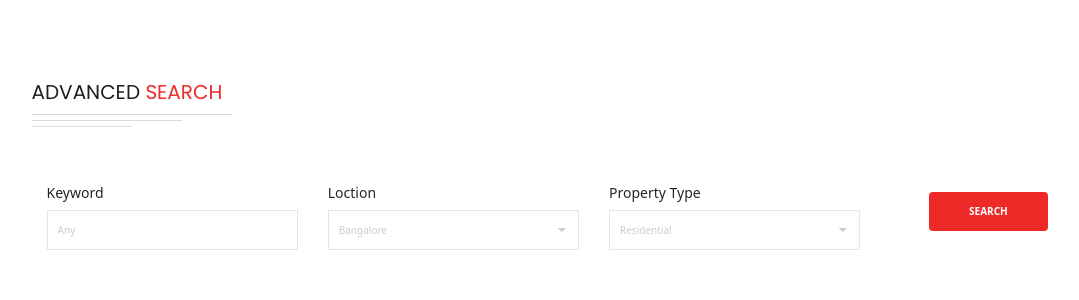
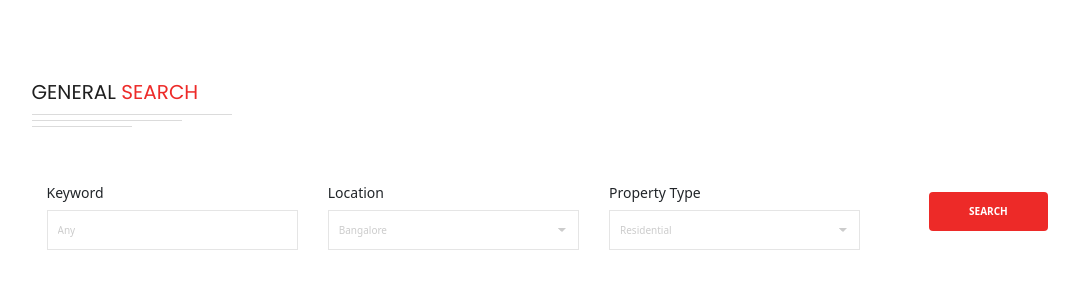
Before and after one commit to himanshusearchhomeindia/GeneralSearch, a Django app: page / in a window 1280 px wide. Shown: the top 300 px of the page, without its empty margins (46-1125 px from the left). Run offline with Django 3.2, Linux system fonts and the light colour scheme; some libraries are stand-ins or nearby versions.

Commit message:
some modifications

```diff
--- a/RESTAPIProj/RESTAPIApp/serializers.py
+++ b/RESTAPIProj/RESTAPIApp/serializers.py
@@ -11,4 +11,4 @@ class PropertyListSerializer(serializers.ModelSerializer):
         This meta class is used to convert the data sent in a HTTP request to a Django object and a Django object to a valid response data.
         """
         model = PropertyList  #db model name.
-        fields = '__all__'  #model fields.
+        fields = '__all__'  #model fields here i am selecting all the fields.
--- a/RESTAPIProj/RESTAPIApp/static/js/index.js
+++ b/RESTAPIProj/RESTAPIApp/static/js/index.js
@@ -6,16 +6,9 @@ const csrftoken = document.querySelector('[name=csrfmiddlewaretoken]').value; //
 const PropertyContainer = document.getElementById('PropertyContainer');  //Accessing the property element to insert the filtered properties in it.
 
 
-// console.log(PropertyContainer);
-
 //listening to the form submission event.
 SearchForm.addEventListener('submit', (event) => {
   event.preventDefault(); //it will prevent the page reloading.
-
-  //testing
-  // console.log("1", SearchQuery.value);
-  // console.log("2", PropertyTypeQuery.value);
-  // console.log("3", LocationQuery.value);
 
   let Data = {
     'SearchQuery': SearchQuery.value,  //Text inside the searchqueryinput.
@@ -39,11 +32,8 @@ SearchForm.addEventListener('submit', (event) => {
     .then(Response => Response.json())//here we are converting the data into json format.
     .then(data => {
 
-      //testing
-      // console.log(data);
-
       // this function will show the results in the console.
-      if (Object.keys(data).length !=0) {
+      if (Object.keys(data).length != 0) {
         let html = "";
         data.forEach(element => {
           //This html element will append to the front end.
@@ -84,7 +74,7 @@ SearchForm.addEventListener('submit', (event) => {
         alert('Please enter right input!')
       }
     })
-    .catch(error,()=>{
+    .catch(() => {
       alert('Please enter right input!')
     }); //if error's came it will appear into the console.
 });
--- a/RESTAPIProj/RESTAPIApp/templates/index.html
+++ b/RESTAPIProj/RESTAPIApp/templates/index.html
@@ -9,6 +9,7 @@
     <meta charset="utf-8">
     <meta http-equiv="X-UA-Compatible" content="IE=edge">
     <title>IDEA HOMES </title>
+    <!-- !important css -->
     <link rel="stylesheet" type="text/css" href="{% static 'css/master.css' %}">
     <link rel="stylesheet" type="text/css" href="{% static 'css/color.css' %}">
     <link rel="shortcut icon" href="{% static 'images/short_icon.png' %}">
@@ -22,63 +23,32 @@
 </head>
 
 <body>
-
-    <!-- Form Container -->
-    <!-- <div class="container my-4"> -->
-        <!-- Form is used to send the query from front end to backend. -->
-        <!-- <form action="#" id="SearchForm"> -->
-            <!-- {% csrf_token %} -->
-            <!-- <div class="input-group mb-3"> -->
-                <!-- query input box -->
-                <!-- <input type="text" class="form-control" placeholder="Enter your query" aria-label="Recipient's username" -->
-                    <!-- aria-describedby="button-addon2" name="query" id="query"> -->
-                <!-- submit input box -->
-                <!-- <button class="btn btn-outline-secondary" type="submit" name="btn" id="button-addon2">Search</button> -->
-            <!-- </div> -->
-        <!-- </form> -->
-    <!-- </div>/ -->
-
-    <!-- PROPERTY LISTING -->
-    <!-- <section id="property" class="bg_light padding">
-        <div class="container">
-            <div class="row">
-                <div class="col-xs-12 bottom40">
-                    <h2 class="uppercase">PROPERTY <span class="color_red">LISTINGS</span></h2>
-                    <div class="line_1"></div>
-                    <div class="line_2"></div>
-                    <div class="line_3"></div>
-                    <p>We have Properties in these Areas View a list of Featured Properties.</p>
-                </div>
-            </div>
-            <div class="row" id="PropertyContainer">
-
-            </div>
-        </div>
-    </section>
-     -->
     <!-- LISTING STYLE - 2 -->
     <section class="property-query-area property-page-bg padding">
         <div class="container">
             <div class="row">
                 <div class="col-md-12 bottom40">
-                    <h2 class="text-uppercase">Advanced <span class="color_red">Search</span></h2>
+                    <h2 class="text-uppercase">General <span class="color_red">Search</span></h2>
                     <div class="line_1"></div>
                     <div class="line_2"></div>
                     <div class="line_3"></div>
                 </div>
             </div>
             <div class="row">
+                <!-- General Search box -->
                 <form class="findus" id="SearchForm">
                     {% csrf_token %}
                     <div class="col-md-3 col-sm-3">
+                        <!-- Here the user will type the query -->
                         <div class="single-query form-group">
                             <label>Keyword</label>
                             <input class="keyword-input" placeholder="Any" required type="text" id="query">
                         </div>
                     </div>
                     <div class="col-md-3 col-sm-3">
+                        <!-- Here the user will select the locations -->
                         <div class="single-query form-group">
-                            <label>Loction</label>
+                            <label>Location</label>
                             <select class="selectpicker" data-live-search="true" id="LocationQuery">
                                 <option>Bangalore</option>
                                 <option>Mumbai</option>
@@ -89,6 +59,7 @@
                     </div>
                     <div class="col-md-3 col-sm-3">
                         <div class="single-query form-group">
+                            <!-- Here the user will select the property type -->
                             <label>Property Type</label>
                             <select class="selectpicker" data-live-search="true" id="PropertyTypeQuery">
                                 <option>Residential</option>
@@ -97,13 +68,14 @@
                         </div>
                     </div>
                     <div class="col-md-2 col-sm-6 col-xs-12 text-right">
+                        <!-- Search button -->
                         <div class="query-submit-button top10">
                             <input class="btn_fill" value="Search" type="submit">
                         </div>
                     </div>
                 </form>
                 <div class="row" id="PropertyContainer">
-
+                    <!-- In this container all the matched properties will get appeared -->
                 </div>
             </div>
         </div>
@@ -119,86 +91,15 @@
         integrity="sha384-ygbV9kiqUc6oa4msXn9868pTtWMgiQaeYH7/t7LECLbyPA2x65Kgf80OJFdroafW"
         crossorigin="anonymous"></script>
 
-    <!-- Option 2: Separate Popper and Bootstrap JS -->
-    <!--
-    <script src="https://cdn.jsdelivr.net/npm/@popperjs/core@2.5.4/dist/umd/popper.min.js" integrity="sha384-q2kxQ16AaE6UbzuKqyBE9/u/KzioAlnx2maXQHiDX9d4/zp8Ok3f+M7DPm+Ib6IU" crossorigin="anonymous"></script>
-    <script src="https://cdn.jsdelivr.net/npm/bootstrap@5.0.0-beta1/dist/js/bootstrap.min.js" integrity="sha384-pQQkAEnwaBkjpqZ8RU1fF1AKtTcHJwFl3pblpTlHXybJjHpMYo79HY3hIi4NKxyj" crossorigin="anonymous"></script>
-    -->
 </body>
 <!-- Custom javascript for making an API request -->
+<script src="{% static 'js/index.js' %}"></script>
 
-<script src="{% static 'js/index.js' %}"></script>
+<!-- !important js files -->
 <script src="{% static 'js/jquery-3.2.1.min.js' %}"></script>
 <script src="{% static 'js/bootstrap.min.js' %}"></script>
 <script src="{% static 'js/bootsnav.js' %}"></script>
 
-<!--To View on scroll-->
-<!-- <script src="{% static 'js/jquery.appear.js' %}"></script> -->
-
-<!--Owl Slider-->
-<!-- <script src="{% static 'js/owl.carousel.min.js' %}"></script> -->
-
-<!--Parallax-->
-<!-- <script src="{% static 'js/parallaxie.js' %}"></script> -->
-
-<!--Fancybox-->
-<!-- <script src="{% static 'js/jquery.fancybox.min.js' %}"></script> -->
-
-<!--Cube Gallery-->
-<!-- <script src="{% static 'js/cubeportfolio.min.js' %}"></script> -->
-
 <!--Bootstrap Dropdown used for dropdwon in General search-->
 <script src="{% static 'js/bootstrap-select.js' %}"></script>
-
-<!--Video Popup-->
-<!-- <script src="{% static 'js/videobox/video.js' %}"></script> -->
-
-<!--Datepicker-->
-<!-- <script src="{% static 'js/datepicker.js' %}"></script> -->
-
-<!--Dropzone-->
-<!-- <script src="{% static 'js/dropzone.min.js' %}"></script> -->
-
-<!--Wow animation-->
-<!-- <script src="{% static 'js/wow.min.js' %}"></script> -->
-
-<!--Rang Slider-->
-<!-- <script src="{% static 'js/range-Slider.min.js' %}"></script> -->
-
-<!--Checkbox-->
-<!-- <script src="{% static 'js/selectbox-0.2.min.js' %}"></script> -->
-
-<!--Checkbox-->
-<!-- <script src="{% static 'js/scrollreveal.min.js' %}"></script> -->
-
-<!--Checkbox-->
-<!-- <script src="{% static 'js/jquery-countTo.js' %}"></script> -->
-
-<!--Checkbox-->
-<!-- <script src="{% static 'js/jquery.typewriter.js' %}"></script> -->
-
-<!--Checkbox-->
-<!-- <script src="{% static 'js/death.min.js' %}"></script> -->
-
-<!--Revolution Slider-->
-<!-- <script src="{% static 'js/themepunch/jquery.themepunch.tools.min.js' %}"></script> -->
-<!-- <script src="{% static 'js/themepunch/jquery.themepunch.revolution.min.js' %}"></script> -->
-<!-- <script src="{% static 'js/themepunch/revolution.extension.layeranimation.min.js' %}"></script> -->
-<!-- <script src="{% static 'js/themepunch/revolution.extension.navigation.min.js' %}"></script> -->
-<!-- <script src="{% static 'js/themepunch/revolution.extension.parallax.min.js' %}"></script> -->
-<!-- <script src="{% static 'js/themepunch/revolution.extension.slideanims.min.js' %}"></script> -->
-<!-- <script src="{% static 'js/themepunch/revolution.extension.video.min.js' %}"></script> -->
-
-<!--Custom Js -->
-<!-- <script src="{% static 'js/functions.js' %}"></script> -->
-
-<!--Maps & Markers-->
-<!-- <script src="{% static 'js/form.js' %}"></script> -->
-<!-- <script src="{% static 'js/custom-map.js' %}"></script> -->
-<!-- <script type="text/javascript" -->
-    <!-- src="{% static 'http://maps.googleapis.com/maps/api/js?key=AIzaSyAOBKD6V47-g_3opmidcmFapb3kSNAR70U' %}"></script> -->
-<!-- <script src="{% static 'js/gmaps.js' %}"></script> -->
-<!-- <script src="{% static 'js/contact.js' %}"></script> -->
-<!--===== #/REQUIRED JS =====-->
-
 </html>
--- a/RESTAPIProj/RESTAPIApp/views.py
+++ b/RESTAPIProj/RESTAPIApp/views.py
@@ -27,14 +27,6 @@ def PropertyView(request):
     Property_Type = PropertyList.objects.filter(Property_Type__icontains = PropertyTypeQuery)  #filter the properties which matches the PropertyQuery with the property type.
     BuilderName = PropertyList.objects.filter(BuilderName__icontains = SearchQuery)  #filter the properties which matches the SearchQuery with the builders name.
 
-    #testing
-    # print("propertyname",PropertyName)
-    # print("Property desc",PropertyDescription)
-    # print("property loc",PropertyLocation)
-    # print("property stat",PropertyStatus)
-    # print("property typ",Property_Type)
-    # print("builder name",BuilderName)
-
     #Multiple filters for getting the exact output.
     NormalFilter = PropertyName.intersection(PropertyDescription, PropertyLocation, Property_Type, PropertyStatus, BuilderName)  #making a intersection from all the matched data into one with only one similar properties.
 
@@ -44,8 +36,10 @@ def PropertyView(request):
 
     FinalResult = PropertyName.intersection(Filter_Prop_type) #intersection function to get results based on the property name form the Filter_Prop_type.
 
-    #testing
-    # print(FinalResult)
-
-    serializer = PropertyListSerializer(FinalResult, many=True) #serializing the data into json format.
-    return Response(serializer.data) #sending the results back to the API request.
+    if len(FinalResult) != 0:
+        serializer = PropertyListSerializer(FinalResult, many=True) #serializing the data into json format.
+        return Response(serializer.data) #sending the results back to the API request.
+    else:
+        FinalResult = Property_Type.intersection(Filter_Location)  #intersection function to get results based on the property type from Filter_Location.
+        serializer = PropertyListSerializer(FinalResult, many=True) #serializing the data into json format.
+        return Response(serializer.data) #sending the results back to the API request.
```
